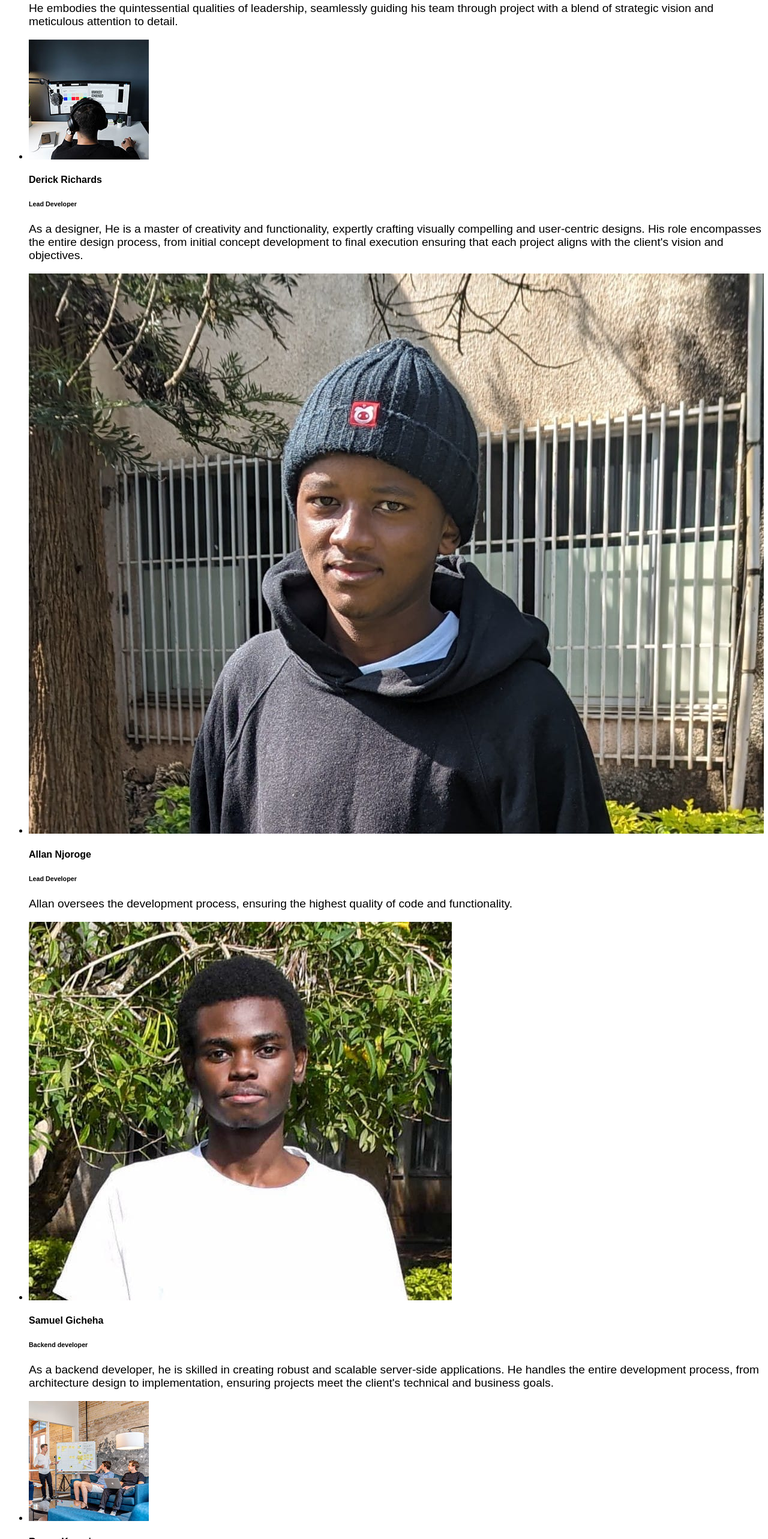
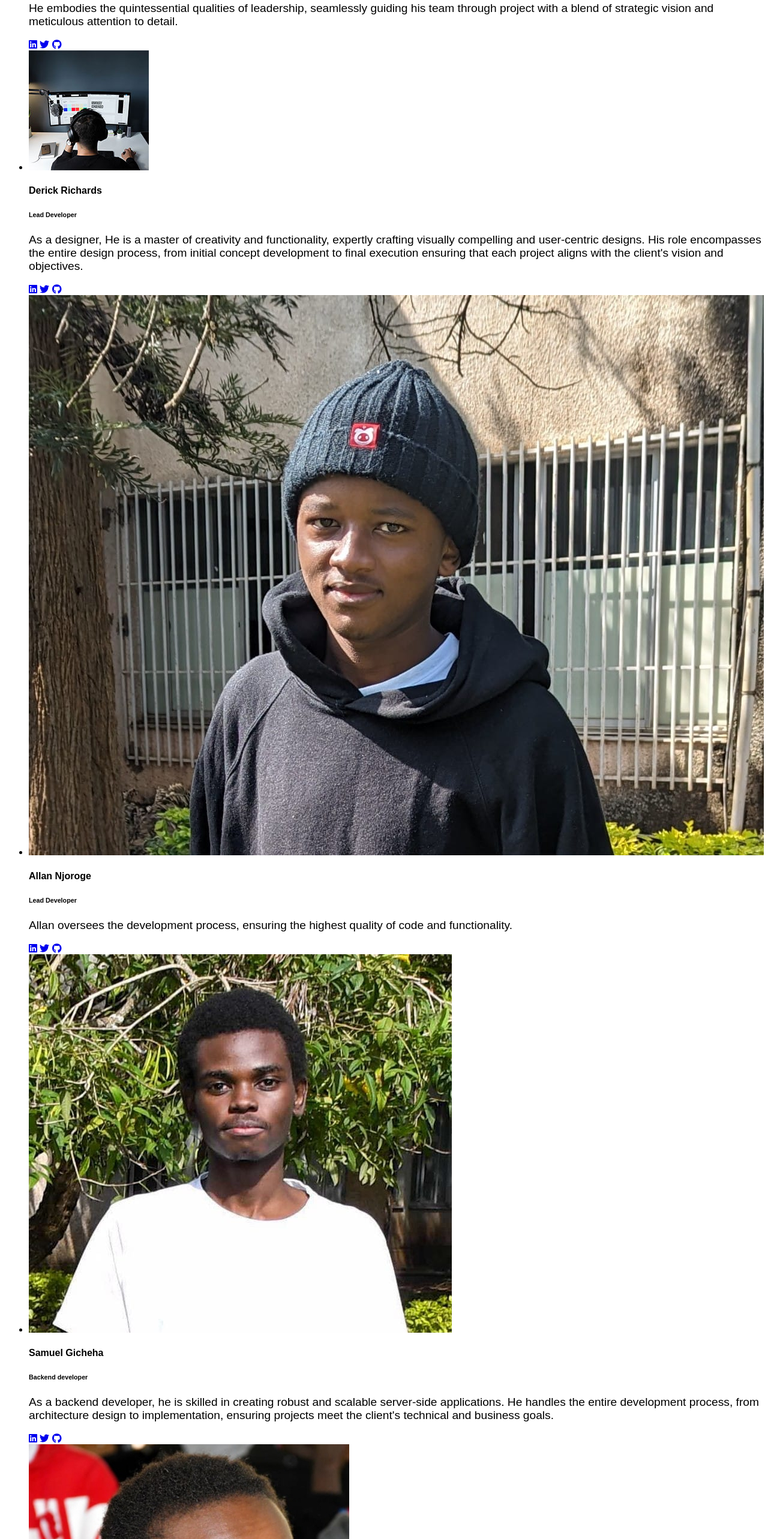
Before and after one commit to ckkositany/afraken-team, a plain HTML site: page New-AFRAKEN-Team/index.html in a window 1280 px wide. Shown: the part 4479-7045 px from the top of the page at 60% size. Drawn offline with nearby package versions, Linux system fonts and the light colour scheme; files that its build step writes are made by us from their sources.

Commit message:
Add ron image

```diff
--- a/New-AFRAKEN-Team/index.html
+++ b/New-AFRAKEN-Team/index.html
@@ -145,7 +145,7 @@
                 <ul class="timeline">
                     <li>
                         <div class="timeline-image">
-                          <img class="rounded-circle img-fluid profile-image" src="assets/img/about/1.jpg" alt="Allan Njoroge" />
+                          <img class="rounded-circle img-fluid profile-image" src="assets/img/about/1.jpg" alt="about" />
                         </div>
                         <div class="timeline-panel">
                           <div class="timeline-heading">
@@ -154,6 +154,11 @@
                           </div>
                           <div class="timeline-body">
                             <p class="text-muted">He embodies the quintessential qualities of leadership, seamlessly guiding his team through project with a blend of strategic vision and meticulous attention to detail.</p>
+                          </div>
+                          <div class="social-icons">
+                            <a href="https://linkedin.com/in/allan-njoroge" class="social-icon" target="_blank"><i class="fa-brands fa-linkedin"></i></a>
+                            <a href="https://twitter.com/allan-njoroge" class="social-icon" target="_blank"><i class="fa-brands fa-twitter"></i></a>
+                            <a href="https://github.com/allan-njoroge" class="social-icon" target="_blank"><i class="fa-brands fa-github"></i></a>
                           </div>
                         </div>
                       </li>
@@ -169,6 +174,11 @@
                           </div>
                           <div class="timeline-body">
                             <p class="text-muted">As a designer, He is a master of creativity and functionality, expertly crafting visually compelling and user-centric designs. His role encompasses the entire design process, from initial concept development to final execution ensuring that each project aligns with the client's vision and objectives.</p>
+                          </div>
+                          <div class="social-icons">
+                            <a href="https://linkedin.com/in/allan-njoroge" class="social-icon" target="_blank"><i class="fa-brands fa-linkedin"></i></a>
+                            <a href="https://twitter.com/allan-njoroge" class="social-icon" target="_blank"><i class="fa-brands fa-twitter"></i></a>
+                            <a href="https://github.com/allan-njoroge" class="social-icon" target="_blank"><i class="fa-brands fa-github"></i></a>
                           </div>
                         </div>
                       </li>
@@ -186,6 +196,12 @@
                           <div class="timeline-body">
                             <p class="text-muted">Allan oversees the development process, ensuring the highest quality of code and functionality.</p>
                           </div>
+                          <!-- social handles -->
+                          <div class="social-icons">
+                            <a href="https://linkedin.com/in/allan-njoroge" class="social-icon" target="_blank"><i class="fa-brands fa-linkedin"></i></a>
+                            <a href="https://twitter.com/allan-njoroge" class="social-icon" target="_blank"><i class="fa-brands fa-twitter"></i></a>
+                            <a href="https://github.com/allan-njoroge" class="social-icon" target="_blank"><i class="fa-brands fa-github"></i></a>
+                          </div>
                         </div>
                       </li>
 
@@ -201,13 +217,18 @@
                           <div class="timeline-body">
                             <p class="text-muted">As a backend developer, he is skilled in creating robust and scalable server-side applications. He handles the entire development process, from architecture design to implementation, ensuring projects meet the client's technical and business goals.</p>
                           </div>
+                          <div class="social-icons">
+                            <a href="https://linkedin.com/in/allan-njoroge" class="social-icon" target="_blank"><i class="fa-brands fa-linkedin"></i></a>
+                            <a href="https://twitter.com/allan-njoroge" class="social-icon" target="_blank"><i class="fa-brands fa-twitter"></i></a>
+                            <a href="https://github.com/allan-njoroge" class="social-icon" target="_blank"><i class="fa-brands fa-github"></i></a>
+                          </div>
                         </div>
                       </li>
 
 
                     <li>
                         <div class="timeline-image">
-                          <img class="rounded-circle img-fluid profile-image" src="assets/img/about/3.jpg" alt="..." />
+                          <img class="rounded-circle img-fluid profile-image" src="assets/img/team/Ronny.jpeg" alt="..." />
                         </div>
                         <div class="timeline-panel">
                           <div class="timeline-heading">
@@ -217,13 +238,18 @@
                           <div class="timeline-body">
                             <p class="text-muted">Ronny oversees the development process, ensuring the highest quality of code and functionality.</p>
                           </div>
+                          <div class="social-icons">
+                            <a href="https://linkedin.com/in/allan-njoroge" class="social-icon" target="_blank"><i class="fa-brands fa-linkedin"></i></a>
+                            <a href="https://twitter.com/allan-njoroge" class="social-icon" target="_blank"><i class="fa-brands fa-twitter"></i></a>
+                            <a href="https://github.com/allan-njoroge" class="social-icon" target="_blank"><i class="fa-brands fa-github"></i></a>
+                          </div>
                         </div>
                       </li>
 
                     <!-- new ron -->
                     <li class="timeline-inverted">
                         <div class="timeline-image">
-                          <img class="rounded-circle img-fluid profile-image" src="assets/img/about/3.jpg" alt="..." />
+                          <img class="rounded-circle img-fluid profile-image" src="assets/img/team/me.jpeg" alt="..." />
                         </div>
                         <div class="timeline-panel">
                           <div class="timeline-heading">
@@ -232,6 +258,11 @@
                           </div>
                           <div class="timeline-body">
                             <p class="text-muted">As a backend developer, he is skilled in creating robust and scalable server-side applications. He handles the entire development process, from architecture design to implementation, ensuring projects meet the client's technical and business goals.</p>
+                          </div>
+                          <div class="social-icons">
+                            <a href="https://linkedin.com/in/allan-njoroge" class="social-icon" target="_blank"><i class="fa-brands fa-linkedin"></i></a>
+                            <a href="https://twitter.com/allan-njoroge" class="social-icon" target="_blank"><i class="fa-brands fa-twitter"></i></a>
+                            <a href="https://github.com/allan-njoroge" class="social-icon" target="_blank"><i class="fa-brands fa-github"></i></a>
                           </div>
                         </div>
                       </li>
```
Also changed, not shown: New-AFRAKEN-Team/assets/img/team/Ronny.jpeg (added).
